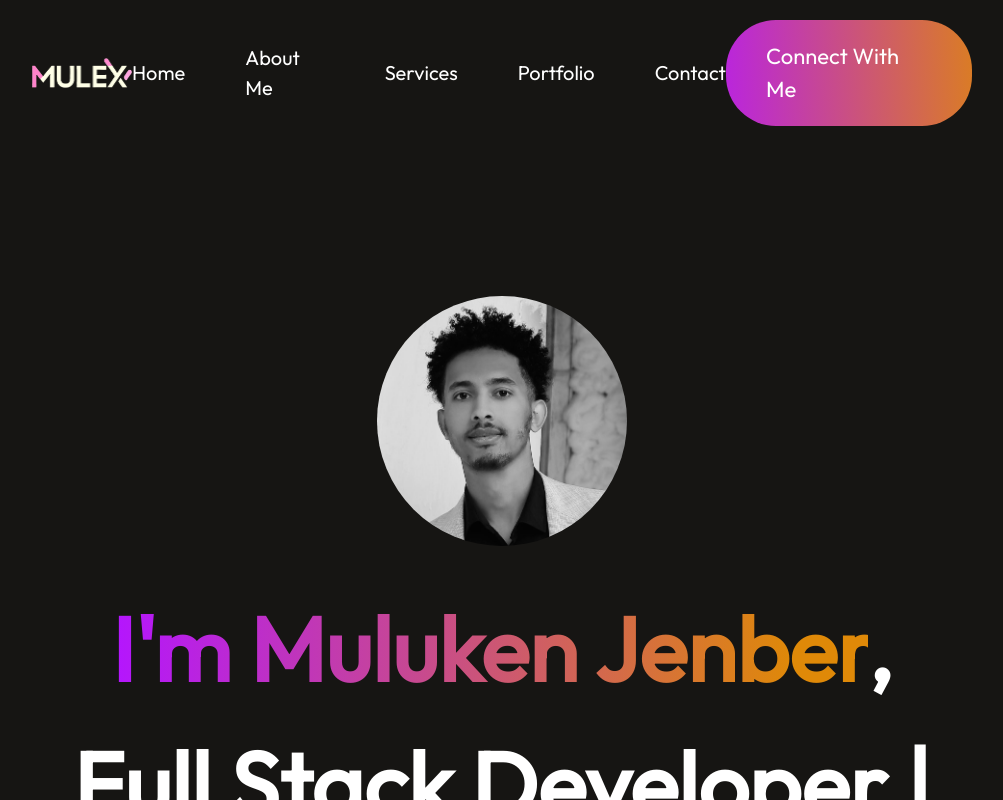
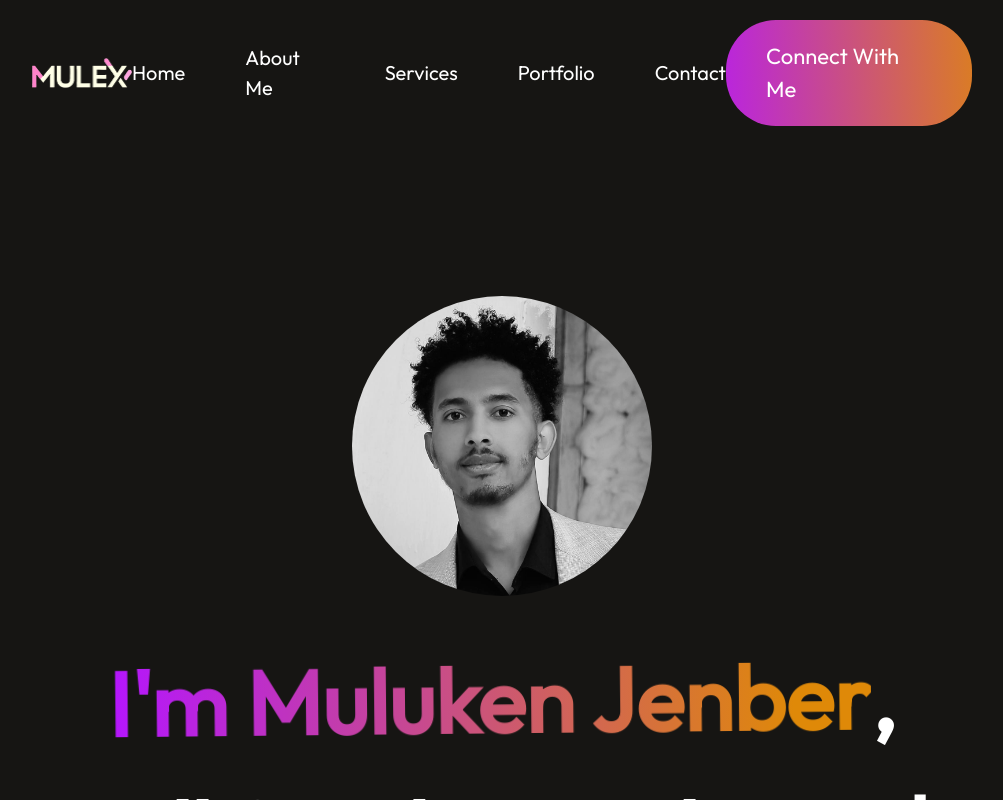
Before and after one commit to muluken0937/My_Portfolio, a React (Vite) app: page /contact in a window 1280 px wide. Shown: the top 800 px of the page, without its empty margins (138-1141 px from the left). Built offline with nearby package versions, Linux system fonts and the light colour scheme.

Commit message:
animate the some of text from heros text

```diff
--- a/src/components/Hero/Hero.css
+++ b/src/components/Hero/Hero.css
@@ -6,6 +6,10 @@
 }
 .hero img{
     margin-top: 150px;
+    width: 300px;
+    height: 300px;
+    border-radius: 50%;
+    object-fit: cover;
 }
 .hero h1{
 
@@ -29,10 +33,28 @@
 }
 
 .hero h1 span {
-    background: linear-gradient(270deg, #DF8908 10% , #B415FF 100%);
+    background: linear-gradient(270deg, #DF8908 10%, #B415FF 100%);
     background-clip: text;
-     -webkit-background-composite: text;
-     -webkit-text-fill-color: transparent;
+    -webkit-background-clip: text;
+    -webkit-text-fill-color: transparent;
+    display: inline-block;
+    position: relative;
+    animation: waterWave 3s infinite ease-in-out;
+}
+
+@keyframes waterWave {
+    0%, 100% {
+        transform: translateY(0) rotate(0deg);
+    }
+    25% {
+        transform: translateY(-5px) rotate(2deg);
+    }
+    50% {
+        transform: translateY(0) rotate(0deg);
+    }
+    75% {
+        transform: translateY(5px) rotate(-2deg);
+    }
 }
 .hero p{
     width: 50%;
@@ -65,5 +87,5 @@
     border: 2px solid #FFF;
 }
 .hero-resume:hover{
-    border-color: #B415FF;
+    border-color: #B415FF ;
 }
--- a/src/components/Hero/Hero.jsx
+++ b/src/components/Hero/Hero.jsx
@@ -8,12 +8,7 @@ const Hero = () => {
       <img
          src={profile}
         alt="muluken"
-        style={{
-          width: "250px",
-          height: "250px",
-          borderRadius: "50%",
-          objectFit: "cover",
-        }}
+
       />
 
       <h1><span>I'm Muluken Jenber</span>, Full Stack Developer | Mobile & Web  .</h1>
```
